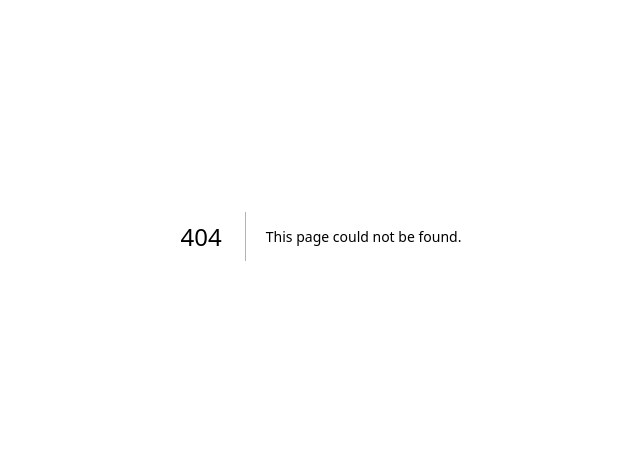
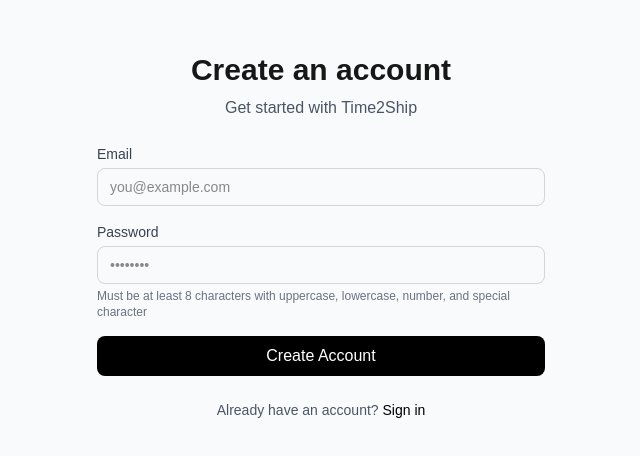
Before and after one commit to time2build-ai/time2ship, a Next.js app in the folder apps/client/: page /register in a window 1280 px wide. Before the commit this address had no page. Shown: the part 164-620 px from the top of the page, without its empty margins (319-959 px from the left). Built offline with nearby package versions, Linux system fonts and the light colour scheme; no server answers.

Commit message:
feat: add register page with metadata

```diff
--- /dev/null
+++ b/apps/client/app/(auth)/register/page.tsx
@@ -0,0 +1,11 @@
+import { RegisterForm } from './components/register-form';
+import type { Metadata } from 'next';
+
+export const metadata: Metadata = {
+  title: 'Register | Time2Ship',
+  description: 'Create a new account',
+};
+
+export default function RegisterPage() {
+  return <RegisterForm />;
+}
```
